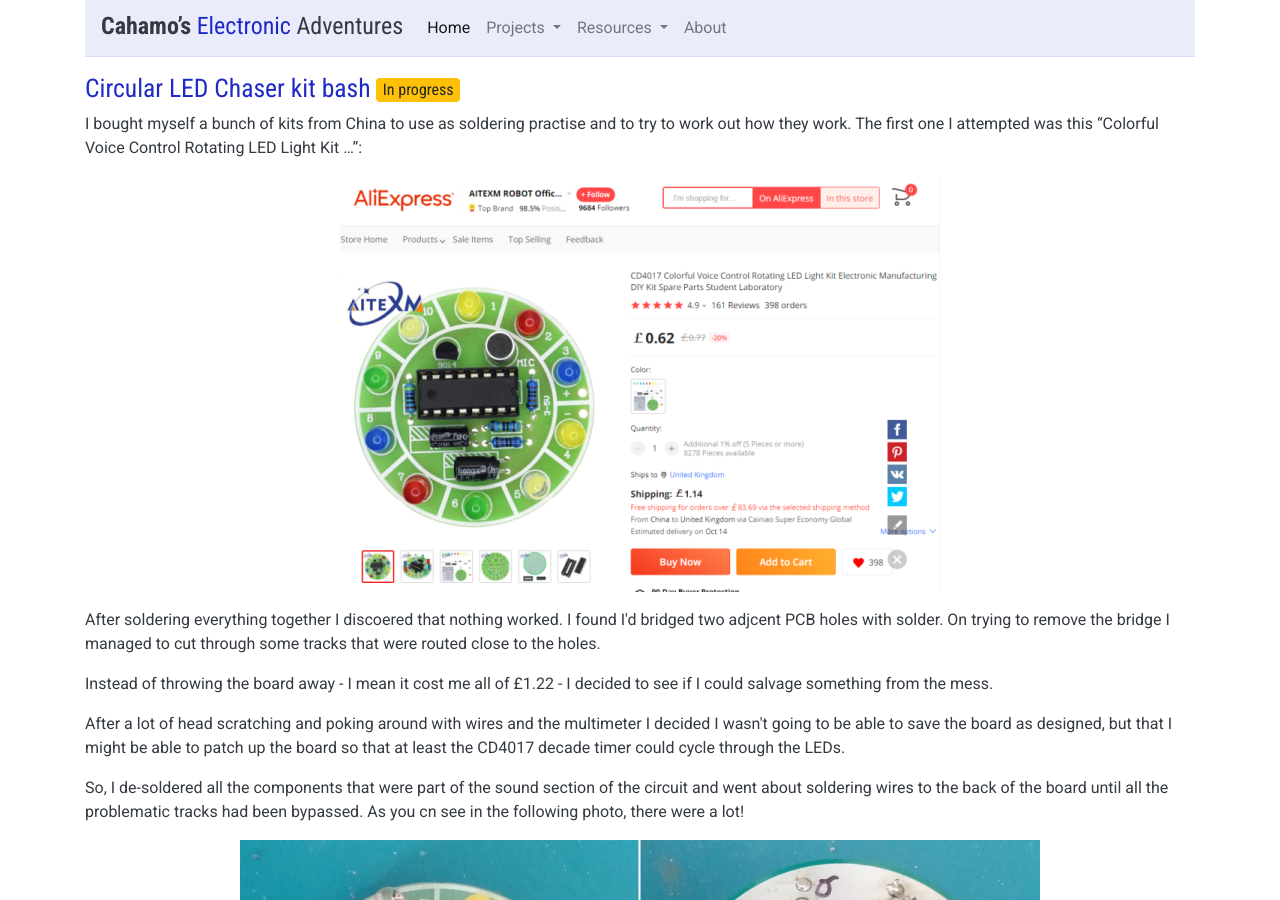
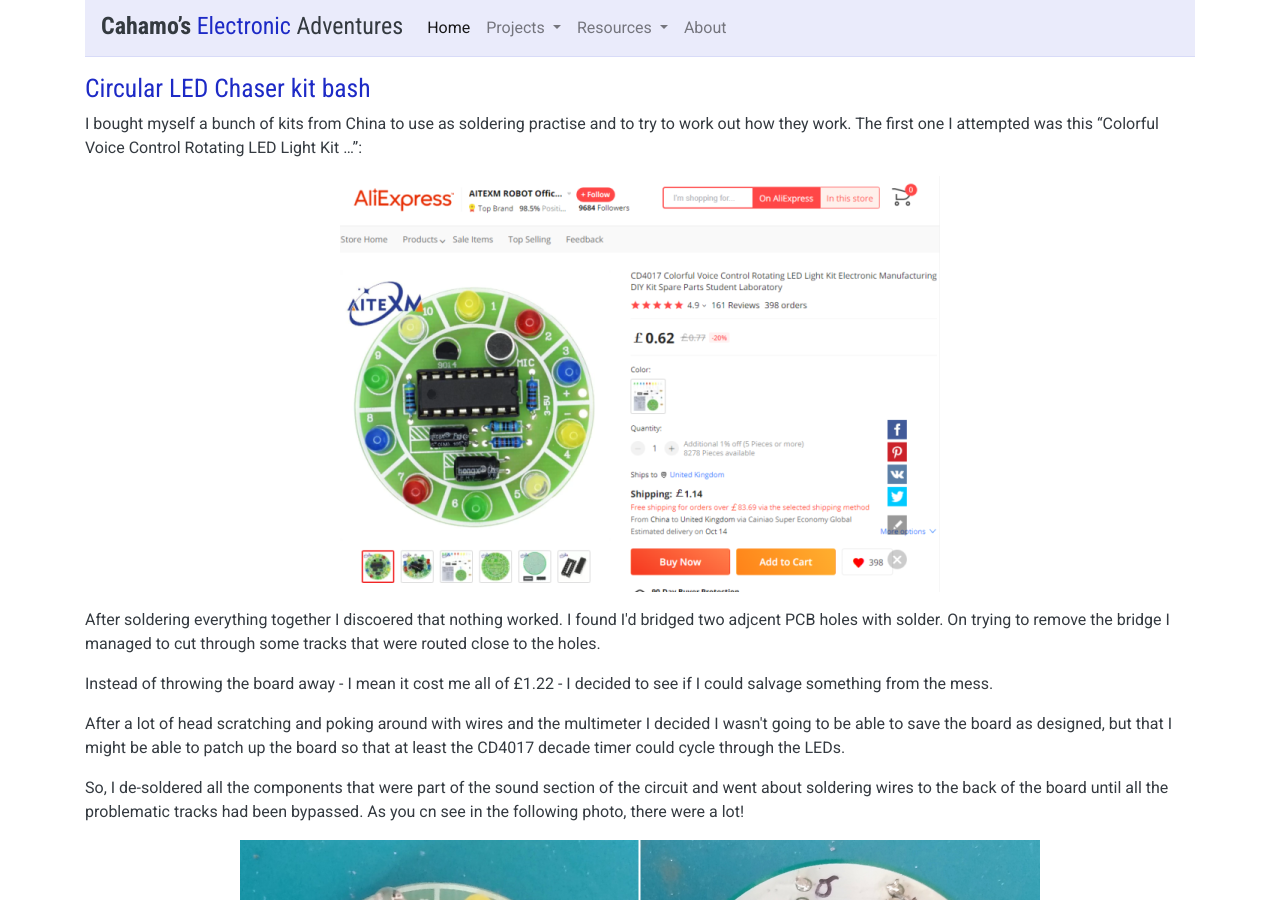
Before and after one commit to cahamo/cahamo.github.io, a Jekyll site: the page built from projects/kits/circular-led-chaser/index.html, in a window 1280 px wide and 900 px high. Built offline with Jekyll 4.4.1, drawn with Linux system fonts in a browser that asks for light colours; comment, search, counter and statistics services are not loaded.

Commit message:
Remove progress badge for circular LED chaser

```diff
--- a/projects/kits/circular-led-chaser/index.html
+++ b/projects/kits/circular-led-chaser/index.html
@@ -1,7 +1,7 @@
 ---
 layout: default
 ---
-<h1>Circular LED Chaser kit bash <span class="badge badge-warning">In&nbsp;progress</span></h1>
+<h1>Circular LED Chaser kit bash</h1>
 
 <p>I bought myself a bunch of kits from China to use as soldering practise and to try to work out how they work. The first one I attempted was this &ldquo;Colorful Voice Control Rotating LED Light Kit &hellip;&rdquo;:</p>
 
```
